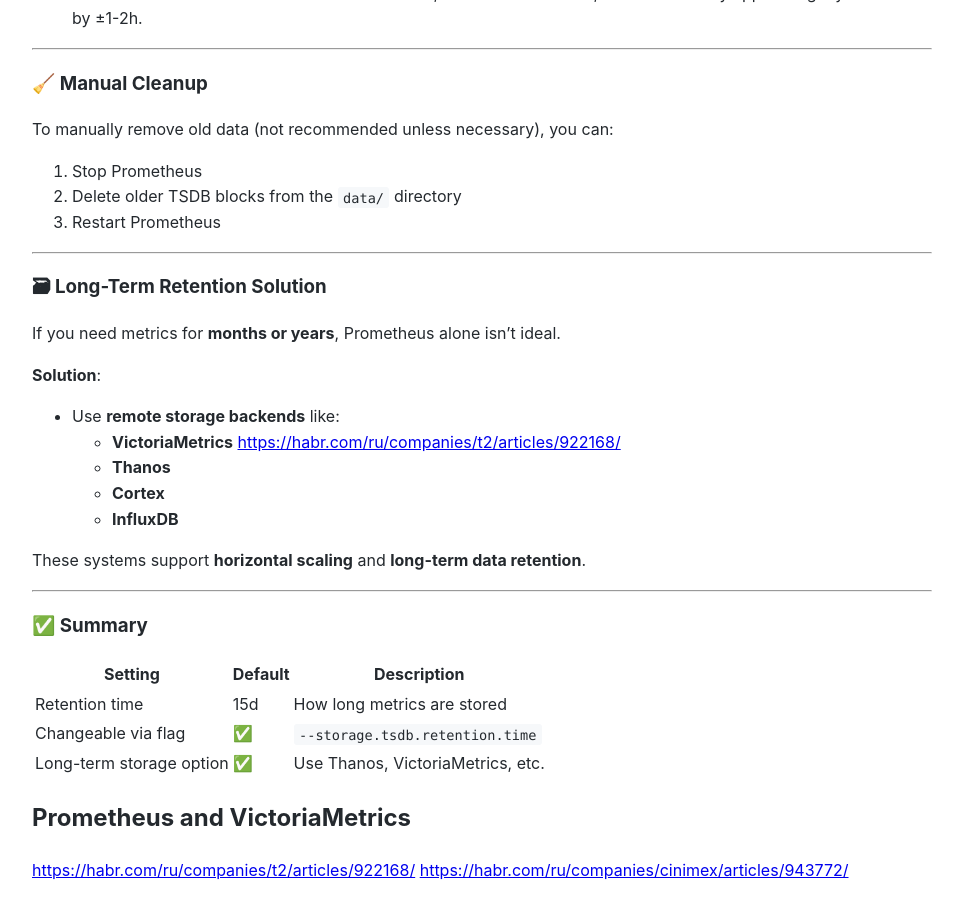
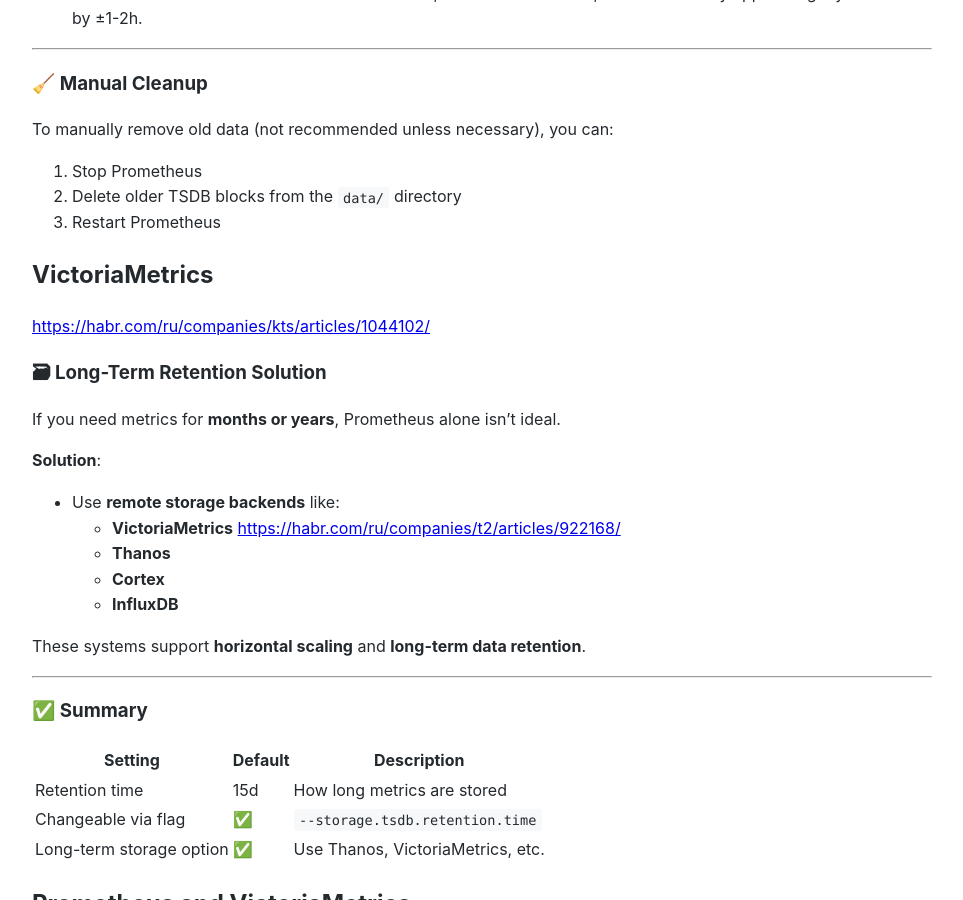
Before and after one commit to Michael-Lubinsky/michael-lubinsky.github.com, a Jekyll site: the page built from linux/monitoring.md, in a window 1280 px wide and 900 px high, scrolled down 9287 px. Shown: the whole window, without its empty margins (158-1121 px from the left). Built offline with Jekyll 4.4.1, drawn with Linux system fonts in a browser that asks for light colours; our own code applies the rules of GitHub Pages for plain Markdown files.

Commit message:
Update monitoring.md

```diff
--- a/linux/monitoring.md
+++ b/linux/monitoring.md
@@ -446,7 +446,9 @@
 2. Delete older TSDB blocks from the `data/` directory
 3. Restart Prometheus
 
----
+## VictoriaMetrics
+
+<https://habr.com/ru/companies/kts/articles/1044102/>
 
 ### 🗃 Long-Term Retention Solution
 
```
